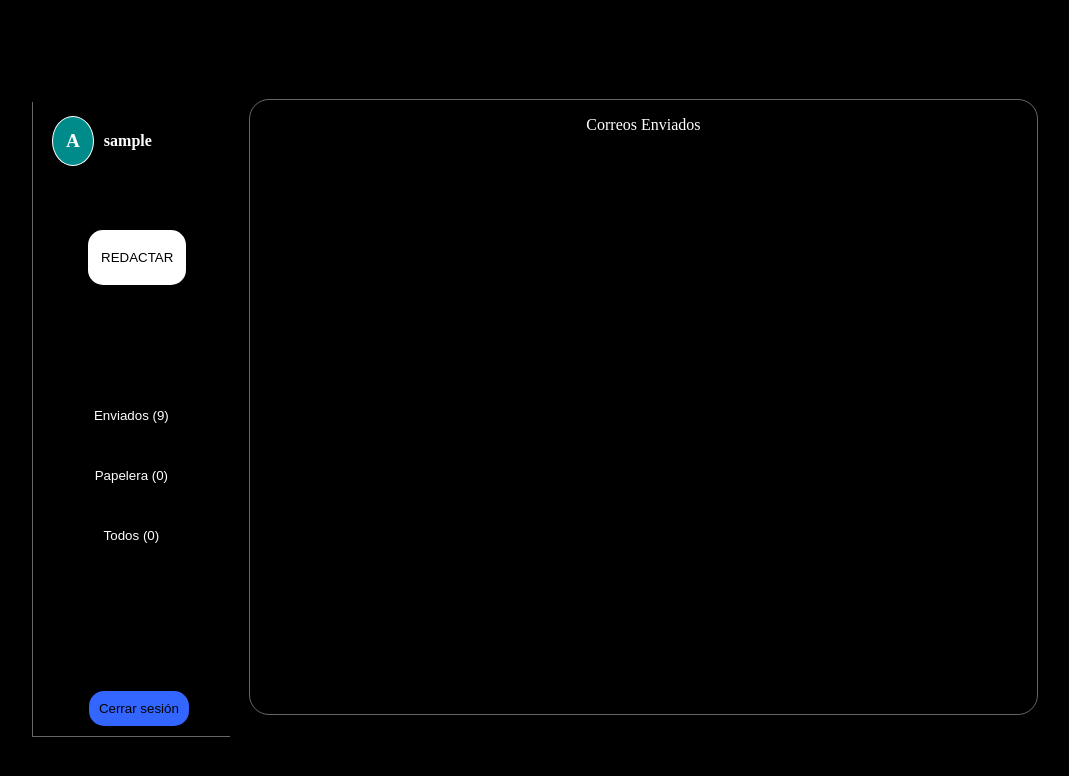
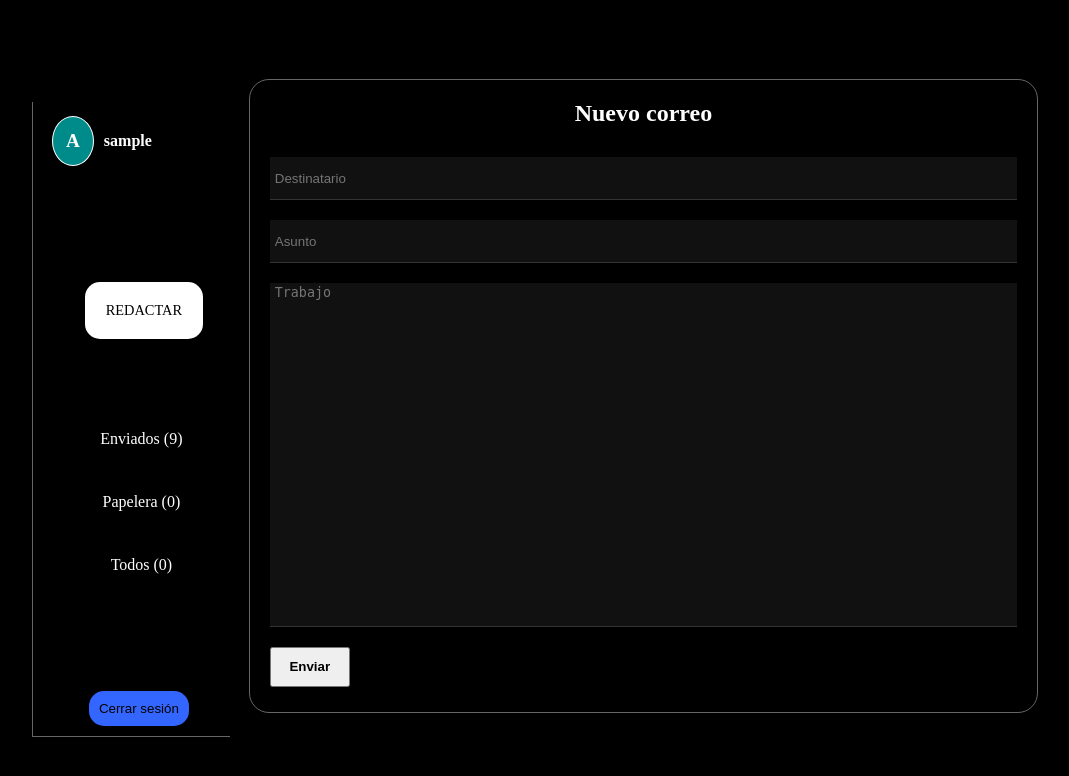
Before and after one commit to abram001X/ProyectoUni, a PHP site: page / in a window 1280 px wide. Shown: the top 776 px of the page, without its empty margins (116-1185 px from the left). Run offline with PHP 8.4, Linux system fonts and the light colour scheme; the visitor is signed in with stand-in values (Sample User, id 1).

Commit message:
logica de rutas cambiadas a php

```diff
--- a/index.php
+++ b/index.php
@@ -5,6 +5,8 @@ if (!isset($_SESSION['username'])) {
     exit;
 };
 ?>
+<?php include_once 'src/formEmail/formEmail.php' ?>
+<?php include_once 'routes.php'; ?>
 <!DOCTYPE html>
 <html lang="en">
 
@@ -20,13 +22,10 @@ if (!isset($_SESSION['username'])) {
 
 <body>
     <section class="cont_index">
-        <?php require_once "templates/vis_menu.php" ?>
+        <?php include_once 'templates/vis_menu.php' ?>
         <section class="cont_menu-main">
-            <?php require_once "templates/main/vis_main.php" ?>
+            <?php include_once $vis_main ?>
         </section>
     </section>
 </body>
-<script type="module" src="/src/routes/navMenu.js"></script>
-<script type="module" src="/src/routes/email.js"></script>
-<script type="module" src="/src/formEmail/formEmail.js"></script>
 </html>
--- /dev/null
+++ b/routes.php
@@ -0,0 +1,20 @@
+<?php
+$route = $_GET['route'] ?? "";
+$vis_main = "templates/main/vis_main.php";
+switch ($route) {
+    case 'sending':
+        $vis_main = 'templates/main/vis_main_sending.php';
+        break;
+    case 'send':
+        $vis_main = 'templates/main/vis_main_send.php';
+        break;
+    case 'trash':
+        $vis_main = 'templates/main/vis_main_trash.php';
+        break;
+    case 'all':
+        $vis_main = 'templates/main/vis_main_all.php';
+        break;
+    default:
+        $vis_main = 'templates/main/vis_main_sending.php';
+        break;
+}
--- a/src/formEmail/formEmail.js
+++ b/src/formEmail/formEmail.js
@@ -6,8 +6,10 @@ export function handleFormEmail() {
   let textAs = "";
   let textWork = "";
   let listEmails = [];
+
   //eventos de inputs
   inpUsers.addEventListener("input", (e) => {
+    console.log(e.target.value)
     listEmails = getEmails(e.target.value);
   });
 
@@ -21,6 +23,7 @@ export function handleFormEmail() {
 
   formEmail.addEventListener("submit", (e) => { //enviar formulario al server
     e.preventDefault();
+    console.log(listEmails)
     //textAs
     //textWork
     //listEmails
--- a/src/formEmail/formEmail.php
+++ b/src/formEmail/formEmail.php
@@ -1,8 +1,15 @@
 <?php
+if (!empty($_POST['inp_destino']) && !empty($_POST['inp_asunto']) && !empty($_POST['inp_trabajo']) && !empty($_POST['post_em'])) {
+    $inpDestino = $_POST['inp_destino'];
+    $inpAsunto = $_POST['inp_asunto'];
+    $inpTrabajo = $_POST['inp_trabajo'];
+    echo "<p style='color:#fff'>$inpDestino</p>";
+};
 
-require __DIR__ . '/vendor/autoload.php';
 
-$resend = Resend::client('re_UrYmGYQa_7p8EB8i9u2TFfGnkQ41Eijcg');
+// require __DIR__ . '/vendor/autoload.php';
+
+// $resend = Resend::client('re_UrYmGYQa_7p8EB8i9u2TFfGnkQ41Eijcg');
 
 // $resend->emails->send([
 //     'from' => 'Acme <onboarding@resend.dev>',
@@ -10,3 +17,4 @@ $resend = Resend::client('re_UrYmGYQa_7p8EB8i9u2TFfGnkQ41Eijcg');
 //     'subject' => 'hello world',
 //     'html' => '<strong>it works!</strong>',
 // ]);
+?>
--- a/src/routes/main.js
+++ b/src/routes/main.js
@@ -5,13 +5,13 @@ const main = document.querySelector(".cont_main");
 
 export function emailSend() {
   const newMain = `
-  <form class='cont_bdentry form_new_em'>
+  <form method="post" class='cont_bdentry form_new_em'>
     <h2 class="title_main">Nuevo correo</h2>
     <div class="cont_newema">
-      <input type="text" class="in_emsend in_tosend" placeholder="Destinatario">
-      <input type="text" class="in_emsend in_asunto" placeholder="Asunto">
-      <textarea type="text" class="in_emsend in_work" placeholder="Trabajo"></textarea>
-      <button class="bt_send_em">Enviar</button>
+      <input name="inp_destino" type="text" class="in_emsend in_tosend" placeholder="Destinatario">
+      <input name="inp_asunto" type="text" class="in_emsend in_asunto" placeholder="Asunto">
+      <textarea name="inp_trabajo" type="text" class="in_emsend in_work" placeholder="Trabajo"></textarea>
+      <button name="post_em" class="bt_send_em">Enviar</button>
     </div>
   </form>
                 `;
--- a/src/routes/navMenu.js
+++ b/src/routes/navMenu.js
@@ -5,28 +5,24 @@ const buttonTrash = document.querySelector(".tag_trash");
 const buttonAll = document.querySelector(".tag_all");
 
 buttonRedactar.addEventListener("click", () => {
-  routes("redactar");
   buttonTrash.style = "backgrund-color:transparent;";
   buttonSended.style = "backgrund-color:transparent;";
   buttonAll.style = "backgrund-color:transparent;";
 });
 
 buttonSended.addEventListener("click", () => {
-  routes("tag_sended");
   buttonSended.style = "background-color:#444;";
   buttonAll.style = "backgrund-color:transparent;";
   buttonTrash.style = "backgrund-color:transparent;";
 });
 
 buttonTrash.addEventListener("click", () => {
-  routes("tag_trash");
   buttonTrash.style = "background-color:#444;";
   buttonSended.style = "backgrund-color:transparent;";
   buttonAll.style = "backgrund-color:transparent;";
 });
 
 buttonAll.addEventListener("click", () => {
-  routes("tag_all");
   buttonAll.style = "background-color:#444;";
   buttonSended.style = "backgrund-color:transparent;";
   buttonTrash.style = "backgrund-color:transparent;";
--- a/templates/main/vis_main.php
+++ /dev/null
@@ -1,6 +0,0 @@
-<main class="cont_main">
-    <section class="cont_bdentry">
-            <p>Correos Enviados</p>
-    </section>
-
-</main>
--- /dev/null
+++ b/templates/main/vis_main_all.php
@@ -0,0 +1,6 @@
+<section class="cont_bdentry">
+      <h2 class="title_main">Todos los mensajes</h2>
+      <ul class="cont_email">
+            <?php include_once './src/routes/emails.php'?>
+        </ul>
+    </section>
--- a/templates/main/vis_main_send.php
+++ b/templates/main/vis_main_send.php
@@ -1,5 +1,9 @@
+
 <main class="cont_main">
     <section class="cont_bdentry">
-            <p>Bandeja de entrada</p>
+        <p>Correos Enviados</p>
+        <ul class="cont_email">
+            <?php include_once './src/routes/emails.php'?>
+        </ul>
     </section>
 </main>
--- /dev/null
+++ b/templates/main/vis_main_sending.php
@@ -0,0 +1,11 @@
+
+<form method="post" class='cont_bdentry form_new_em'>
+  <h2 class="title_main">Nuevo correo</h2>
+  <div class="cont_newema">
+    <input name="inp_destino" type="text" class="in_emsend in_tosend" placeholder="Destinatario">
+    <input name="inp_asunto" type="text" class="in_emsend in_asunto" placeholder="Asunto">
+    <textarea name="inp_trabajo" type="text" class="in_emsend in_work" placeholder="Trabajo"></textarea>
+    <button name="post_em" class="bt_send_em">Enviar</button>
+  </div>
+</form>
+<script type="module" src="/src/formEmail/formEmail.js"></script>
--- /dev/null
+++ b/templates/main/vis_main_trash.php
@@ -0,0 +1,6 @@
+<section class="cont_bdentry">
+      <h2 class="title_main">Papelera</h2>
+      <ul class="cont_email">
+            <?php include_once './src/routes/emails.php'?>
+        </ul>
+    </section>
--- a/templates/styles/main.css
+++ b/templates/styles/main.css
@@ -15,6 +15,7 @@
 }
 .cont_email {
   padding: 0;
+  width: 100%;
 }
 
 .u_em {
@@ -135,3 +136,7 @@
   font-size: .9em;
   color: #555;
 }
+.a_li_em{
+  text-decoration: none;
+  color:  #fff;
+}
--- a/templates/styles/menu.css
+++ b/templates/styles/menu.css
@@ -44,23 +44,25 @@
 }
 
 .redactar{
-    width: 50%;
+
+    width: 40%;
     border-radius: 15px;
+    margin-left: 25px;
     border: none;
-    align-self: flex-start;
-    margin-left: 55px;
-    margin-top: 30px;
     background-color: #fff;
     color: #000;
-    padding: 20px 0px;
+    padding: 20px ;
     cursor: pointer;
     text-align: center;
+    text-decoration: none;
+    font-size: .9em;
 }
 
 .tag_men{
     cursor: pointer;
     width: 100%;
     border: none;
+    text-align: center;
     border-top-right-radius: 15px;
     border-bottom-right-radius:15px ;
     padding: 10px;
@@ -68,9 +70,12 @@
     margin-bottom: 25px;
     background-color: transparent;
     color: #fff;
+    text-decoration: none;
 }
 .butt_nav{
     width: 100%;
+    display: flex;
+    flex-direction: column;
 }
 .tag_men:hover{
     background-color: #444;
--- a/templates/vis_menu.php
+++ b/templates/vis_menu.php
@@ -5,12 +5,12 @@
                 <div class="us_ic">A</div>
                 <b class="us_p"><?php echo $_SESSION['username'] ?></b>
             </div>
-            <button class="redactar">REDACTAR</button>
         </div>
+        <a class="redactar" href="index.php?route=sending" name="but_red">REDACTAR</a>
         <div class="butt_nav">
-            <button class="tag_men tag_sended">Enviados (9)</button>
-            <button class="tag_men tag_trash">Papelera (0)</button>
-            <button class="tag_men tag_all">Todos (0)</button>
+            <a href="index.php?route=send" class="tag_men tag_sended" name="but_send">Enviados (9)</a>
+            <a href="index.php?route=trash" class="tag_men tag_trash" name="but_trash">Papelera (0)</a>
+            <a href="index.php?route=all" class="tag_men tag_all" name="but_all">Todos (0)</a>
         </div>
         <form method="post">
             <button class="ex_sess" value="send" name="logout">Cerrar sesión</button>
```
Also changed, not shown: src/routes/emails.php (added, +33 -0 lines), templates/main/email.php (added, +17 -0 lines).
